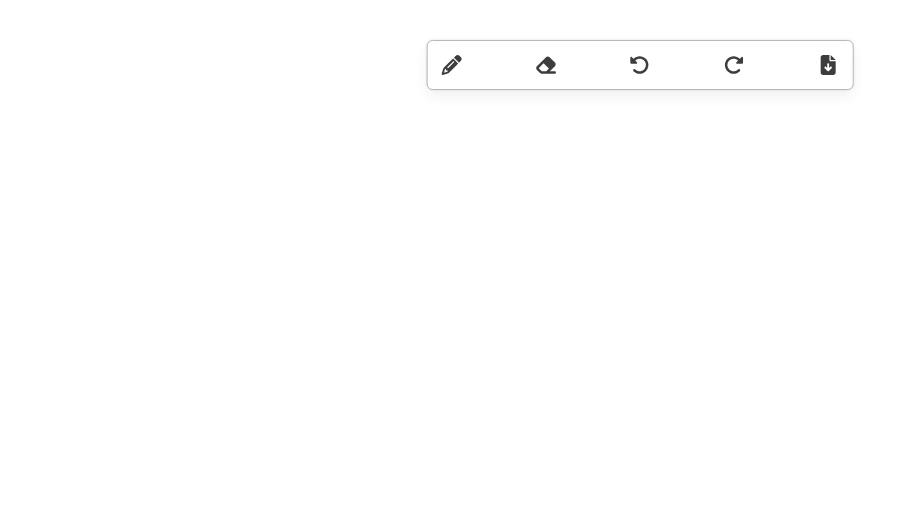
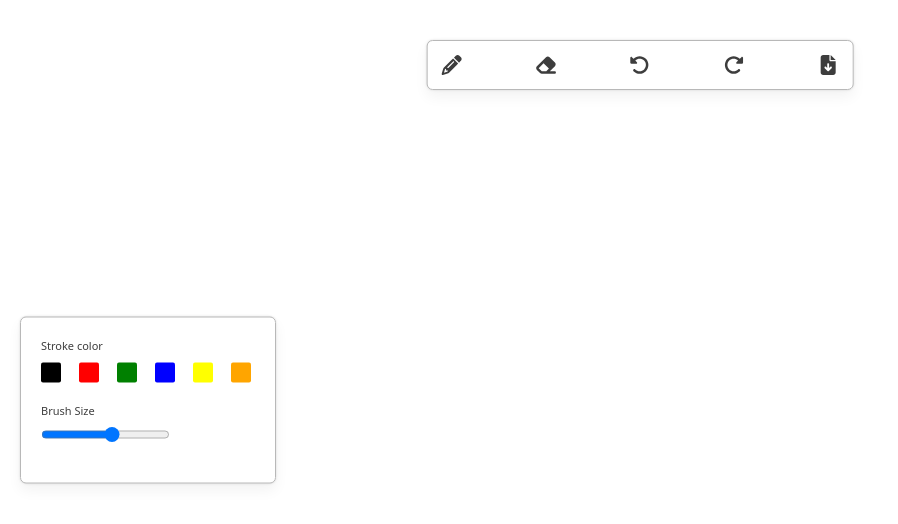
Before and after one commit to gautam4455/sketchbook, a Next.js app: page / in a window 1280 px wide. Shown: the top 524 px of the page, without its empty margins (0-898 px from the left). Built offline with nearby package versions, Linux system fonts and the light colour scheme.

Commit message:
Added Toolbox Statics

```diff
--- /dev/null
+++ b/src/components/Toolbox/index.js
@@ -0,0 +1,37 @@
+import { COLORS } from '@/constants'
+import Styles from './index.module.css'
+
+const Toolbox = () => {
+  const updateBrushSize = () => {
+
+  }
+
+  return (
+    <div className={Styles.toolboxContainer}>
+      <div className={Styles.toolItem}>
+        <h4 className={Styles.toolText}>
+          Stroke color
+        </h4>
+
+        <div className={Styles.itemContainer}>
+          <div className={Styles.colorBox} style={{ backgroundColor: COLORS.BLACK }} />
+          <div className={Styles.colorBox} style={{ backgroundColor: COLORS.RED }} />
+          <div className={Styles.colorBox} style={{ backgroundColor: COLORS.GREEN }} />
+          <div className={Styles.colorBox} style={{ backgroundColor: COLORS.BLUE }} />
+          <div className={Styles.colorBox} style={{ backgroundColor: COLORS.YELLOW }} />
+          <div className={Styles.colorBox} style={{ backgroundColor: COLORS.ORANGE }} />
+        </div>
+      </div>
+
+      <div className={Styles.toolItem}>
+        <div className={Styles.toolText}>Brush Size</div>
+
+        <div className={Styles.itemContainer}>
+          <input type="range" min={1} max={10} step={1} onChange={updateBrushSize} />
+        </div>
+      </div>
+    </div>
+  )
+}
+
+export default Toolbox
--- /dev/null
+++ b/src/components/Toolbox/index.module.css
@@ -0,0 +1,30 @@
+.toolboxContainer {
+  @apply absolute top-1/2 left-5 w-64 p-5 rounded-md;
+  transform: translateY(-50%);
+  box-shadow: theme("colors.shadow1");
+  border: 1px solid theme("colors.border1");
+  background-color: theme("colors.background1");
+
+  .toolItem {
+    @apply mb-5;
+
+    .toolText {
+      font-size: 11px;
+      color: theme("colors.text1");
+    }
+
+    .itemContainer {
+      @apply flex justify-between mt-2;
+
+      .colorBox {
+        @apply h-5 w-5 mr-1 rounded-sm cursor-pointer;
+
+        &:hover,
+        &:active {
+          border: 1px solid theme("colors.border2");
+          box-shadow: theme("colors.shadow2");
+        }
+      }
+    }
+  }
+}
--- /dev/null
+++ b/src/constants.js
@@ -0,0 +1,11 @@
+const COLORS = {
+  BLACK: 'black',
+  RED: 'red',
+  GREEN: 'green',
+  BLUE: 'blue',
+  ORANGE: 'orange',
+  YELLOW: 'yellow',
+  WHITE: 'white',
+}
+
+export { COLORS }
--- a/src/pages/index.js
+++ b/src/pages/index.js
@@ -1,10 +1,13 @@
 import Menu from "@/components/Menu";
+import Toolbox from "@/components/Toolbox";
 
 
 export default function Home() {
   return (
     <div>
       <Menu />
+
+      <Toolbox />
     </div>
   );
 }
```
